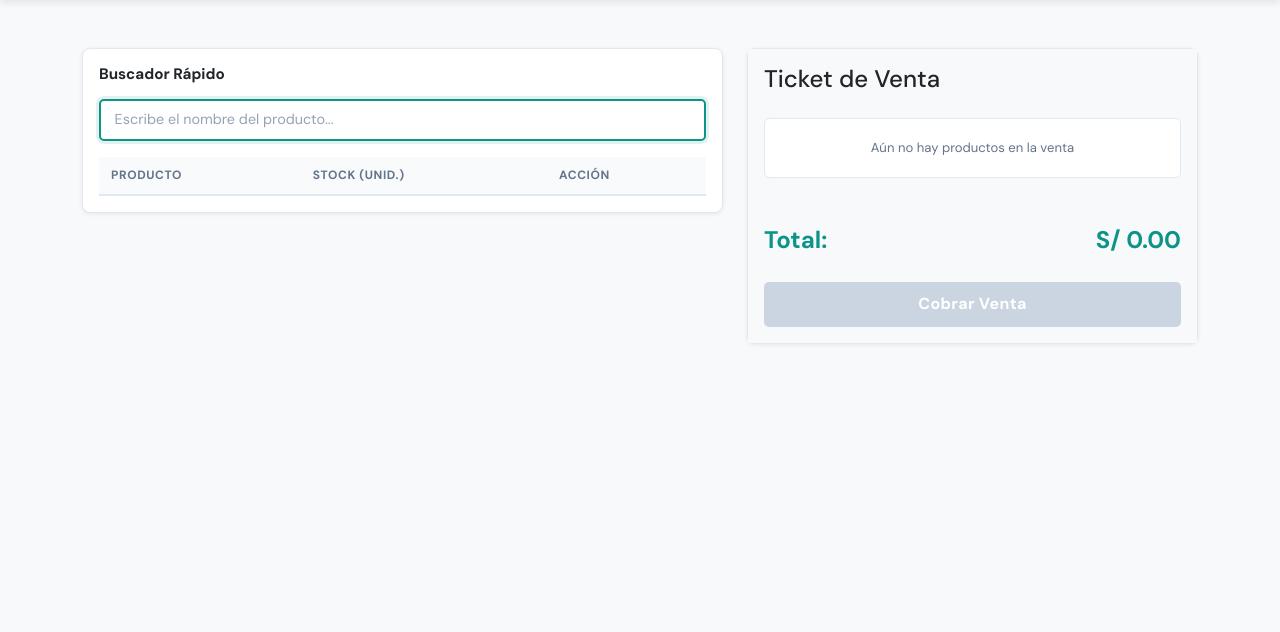
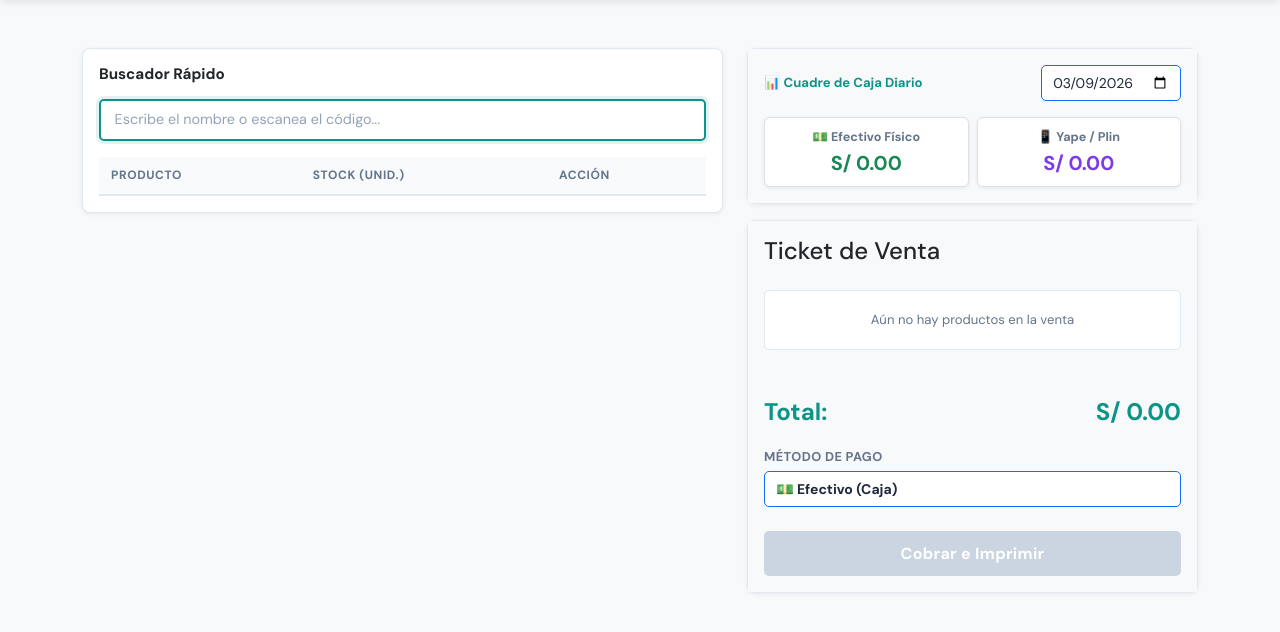
Before and after one commit to JuanCall/Sistema-Control-Inventario-Ventas, a FastAPI app: page /punto_venta in a window 1280 px wide. Shown: the part 56-688 px from the top of the page. Run offline with FastAPI, Linux system fonts and the light colour scheme; the visitor is signed in with stand-in values (Sample User, id 1); data that the repository does not hold is empty.

Commit message:
feat: Escaner de codigo de barras e impresion de ticket de venta

```diff
--- a/app/main.py
+++ b/app/main.py
@@ -74,7 +74,6 @@ def logout(request: Request):
 # --- RUTAS WEB PROTEGIDAS ---
 @app.get("/", tags=["Interfaz Web"])
 def vista_dashboard(request: Request, db: Session = Depends(get_db)):
-    # Protección: Solo el admin puede ver esto
     if "rol" not in request.session:
         return RedirectResponse(url="/login")
     if request.session.get("rol") != "admin":
@@ -84,38 +83,31 @@ def vista_dashboard(request: Request, db: Session = Depends(get_db)):
 
     total_productos = sum(1 for p in productos_preparados if p.activo)
     productos_bajo_stock = sum(1 for p in productos_preparados if p.activo and p.stock_actual < 20)
-
-    ventas = db.query(models.Venta).all()
-    total_ingresos = sum(venta.total_venta for venta in ventas)
-
-    detalles_vendidos = db.query(models.DetalleVenta).all()
-    total_gastos = 0
-    for detalle in detalles_vendidos:
-        producto = next((p for p in productos_preparados if p.id_producto == detalle.id_producto), None)
-        if producto and getattr(producto, 'unidades_por_caja', 0) > 0 and getattr(producto, 'precio_costo_caja', 0):
-            costo_por_unidad = producto.precio_costo_caja / producto.unidades_por_caja
-            total_gastos += (costo_por_unidad * detalle.cantidad_unidades)
-
-    ganancia_neta = total_ingresos - total_gastos
-
     alertas_stock = [p for p in productos_preparados if p.activo and p.stock_actual < 20][:5]
 
-    # Lógica de Alertas de Vencimiento (Próximos 30 días)
     fecha_limite = datetime.now() + timedelta(days=30)
     lotes_por_vencer = db.query(models.Lote).join(models.Producto).filter(
         models.Lote.activo == True,
         models.Lote.fecha_vencimiento <= fecha_limite.date()
     ).order_by(models.Lote.fecha_vencimiento.asc()).all()
 
-    ventas_dia = db.query(
-        func.strftime('%Y-%m-%d', models.Venta.fecha_hora).label("fecha"),
-        func.sum(models.Venta.total_venta).label("total")
-    ).group_by(func.strftime('%Y-%m-%d', models.Venta.fecha_hora)).all()
+    # --- EXTRAER TODA LA DATA CRUDA ---
+    ventas = db.query(models.Venta).all()
+    historial_ventas = []
 
-    ventas_mes = db.query(
-        func.strftime('%Y-%m', models.Venta.fecha_hora).label("fecha"),
-        func.sum(models.Venta.total_venta).label("total")
-    ).group_by(func.strftime('%Y-%m', models.Venta.fecha_hora)).all()
+    for v in ventas:
+        costo_venta = 0
+        for d in v.detalles:
+            prod = next((p for p in productos_preparados if p.id_producto == d.id_producto), None)
+            if prod and getattr(prod, 'unidades_por_caja', 0) > 0:
+                costo_venta += (prod.precio_costo_caja / prod.unidades_por_caja) * d.cantidad_unidades
+
+        historial_ventas.append({
+            "fecha": v.fecha_hora.strftime("%Y-%m-%d"),
+            "ingreso": float(v.total_venta),
+            "costo": float(costo_venta),
+            "metodo": getattr(v, 'metodo_pago', 'Efectivo') or 'Efectivo'
+        })
 
     return templates.TemplateResponse(
         "dashboard.html",
@@ -123,15 +115,9 @@ def vista_dashboard(request: Request, db: Session = Depends(get_db)):
             "request": request,
             "total_productos": total_productos,
             "productos_bajo_stock": productos_bajo_stock,
-            "total_ingresos": total_ingresos,
-            "total_gastos": total_gastos,
-            "ganancia_neta": ganancia_neta,
             "alertas_stock": alertas_stock,
-            "lotes_por_vencer": lotes_por_vencer, # <-- Pasamos la data al HTML
-            "fechas_dia": [v.fecha for v in ventas_dia],
-            "totales_dia": [float(v.total) for v in ventas_dia],
-            "fechas_mes": [v.fecha for v in ventas_mes],
-            "totales_mes": [float(v.total) for v in ventas_mes]
+            "lotes_por_vencer": lotes_por_vencer,
+            "historial_ventas": historial_ventas
         }
     )
 
@@ -150,12 +136,27 @@ def vista_inventario(request: Request, db: Session = Depends(get_db)):
 
 @app.get("/punto_venta", tags=["Interfaz Web"])
 def vista_punto_venta(request: Request, db: Session = Depends(get_db)):
-    # Protección: Debe estar logueado (cajero o admin)
     if "rol" not in request.session:
         return RedirectResponse(url="/login")
 
     lista_productos = preparar_productos_para_html(db)
+
+    # Si es la dueña, le mandamos las ventas para su cuadre de caja
+    historial_ventas = []
+    if request.session.get("rol") == "admin":
+        ventas = db.query(models.Venta).all()
+        for v in ventas:
+            historial_ventas.append({
+                "fecha": v.fecha_hora.strftime("%Y-%m-%d"),
+                "ingreso": float(v.total_venta),
+                "metodo": getattr(v, 'metodo_pago', 'Efectivo') or 'Efectivo'
+            })
+
     return templates.TemplateResponse(
         "punto_venta.html",
-        {"request": request, "productos": lista_productos}
+        {
+            "request": request,
+            "productos": lista_productos,
+            "historial_ventas": historial_ventas # <-- Pasamos la data
+        }
     )
--- a/app/models.py
+++ b/app/models.py
@@ -37,7 +37,8 @@ class Producto(Base):
 
     id_producto = Column(Integer, primary_key=True, index=True, autoincrement=True)
     id_categoria = Column(Integer, ForeignKey("Categorias.id_categoria"))
-    nombre = Column(String(150), nullable=False)
+    codigo_barras = Column(String, unique=True, index=True, nullable=True)
+    nombre = Column(String, index=True)
 
     # Presentaciones y precios de venta al público
     unidades_por_blister = Column(Integer, default=1)
@@ -86,6 +87,7 @@ class Venta(Base):
     id_usuario = Column(Integer, ForeignKey("Usuarios.id_usuario"))
     fecha_hora = Column(DateTime, default=datetime.utcnow)
     total_venta = Column(Float, nullable=False)
+    metodo_pago = Column(String, default="Efectivo")
 
     cajero = relationship("Usuario", back_populates="ventas")
     detalles = relationship("DetalleVenta", back_populates="venta")
--- a/templates/punto_venta.html
+++ b/templates/punto_venta.html
@@ -12,7 +12,7 @@
         <div class="card shadow-sm mb-3">
             <div class="card-body">
                 <h5 class="card-title mb-3">Buscador Rápido</h5>
-                <input type="text" id="buscador" class="form-control mb-3" placeholder="Escribe el nombre del producto..." autofocus>
+                <input type="text" id="buscador" class="form-control mb-3" placeholder="Escribe el nombre o escanea el código..." autofocus>
 
                 <div class="table-responsive" style="max-height: 500px; overflow-y: auto;">
                     <table class="table table-hover align-middle" id="tablaProductos">
@@ -37,8 +37,8 @@
                                             data-pblister="{{ producto.precio_blister or 0 }}"
                                             data-pcaja="{{ producto.precio_caja or 0 }}"
                                             data-ublister="{{ producto.unidades_por_blister }}"
-                                            data-ucaja="{{ producto.unidades_por_caja }}">
-                                        + Agregar
+                                            data-ucaja="{{ producto.unidades_por_caja }}"
+                                            data-codigo="{{ producto.codigo_barras or '' }}"> + Agregar
                                     </button>
                                 </td>
                             </tr>
@@ -52,6 +52,30 @@
     </div>
 
     <div class="col-md-5">
+        {% if request.session.get('rol') == 'admin' %}
+        <div class="card shadow-sm mb-3 border-info">
+            <div class="card-body bg-light pb-2">
+                <div class="d-flex justify-content-between align-items-center mb-3">
+                    <h6 class="fw-bold mb-0 text-primary">📊 Cuadre de Caja Diario</h6>
+                    <input type="date" id="filtro_fecha_caja" class="form-control form-control-sm border-primary" style="width: 140px;">
+                </div>
+                <div class="row g-2 text-center mb-2">
+                    <div class="col-6">
+                        <div class="p-2 bg-white border rounded shadow-sm">
+                            <small class="fw-bold text-muted">💵 Efectivo Físico</small><br>
+                            <span id="caja_efectivo" class="fs-5 fw-bold text-success">S/ 0.00</span>
+                        </div>
+                    </div>
+                    <div class="col-6">
+                        <div class="p-2 bg-white border rounded shadow-sm">
+                            <small class="fw-bold text-muted">📱 Yape / Plin</small><br>
+                            <span id="caja_yape" class="fs-5 fw-bold" style="color: #7c3aed;">S/ 0.00</span>
+                        </div>
+                    </div>
+                </div>
+            </div>
+        </div>
+        {% endif %}
         <div class="card shadow-sm">
             <div class="card-body bg-light">
                 <h4 class="card-title mb-4">Ticket de Venta</h4>
@@ -60,12 +84,20 @@
                     <li class="list-group-item text-center text-muted">Aún no hay productos en la venta</li>
                 </ul>
 
-                <div class="d-flex justify-content-between fs-4 fw-bold text-primary mb-4">
+                <div class="d-flex justify-content-between fs-4 fw-bold text-primary mb-3">
                     <span>Total:</span>
                     <span id="total_venta">S/ 0.00</span>
                 </div>
 
-                <button class="btn btn-primary w-100 btn-lg" id="btn_cobrar" disabled>Cobrar Venta</button>
+                <div class="mb-4">
+                    <label class="form-label text-muted small fw-bold">Método de Pago</label>
+                    <select id="metodo_pago" class="form-select border-primary bg-white fw-bold">
+                        <option value="Efectivo">💵 Efectivo (Caja)</option>
+                        <option value="Yape">📱 Yape / Plin</option>
+                    </select>
+                </div>
+
+                <button class="btn btn-primary w-100 btn-lg" id="btn_cobrar" disabled>Cobrar e Imprimir</button>
             </div>
         </div>
     </div>
@@ -82,11 +114,7 @@
                 <form id="formAgregarCarrito">
                     <div class="mb-3">
                         <label class="form-label">Tipo de Venta</label>
-                        <select class="form-select" id="tipo_venta" required>
-                            <option value="unidad">Por Unidad</option>
-                            <option value="blister">Por Blíster</option>
-                            <option value="caja">Por Caja</option>
-                        </select>
+                        <select class="form-select" id="tipo_venta" required></select>
                     </div>
                     <div class="mb-3">
                         <label class="form-label">Cantidad</label>
@@ -105,42 +133,77 @@
 
 {% block scripts %}
 <script>
-    // Memoria del Punto de Venta
     let carrito = [];
-    let productoActual = {}; // Guardará los datos del producto al que le dimos clic temporalmente
+    // LÓGICA DE CUADRE DE CAJA (SOLO ADMIN)
+    const historialAdmin = {{ historial_ventas | default('[]') | safe }};
+    const filtroCaja = document.getElementById('filtro_fecha_caja');
 
-    // UI Elements
+    if (filtroCaja) {
+        // Poner la fecha de hoy por defecto
+        filtroCaja.value = new Date().toLocaleDateString('en-CA'); // Formato YYYY-MM-DD
+
+        function calcularCajaDia() {
+            let ef = 0, yp = 0;
+            historialAdmin.forEach(v => {
+                if(v.fecha === filtroCaja.value) {
+                    if(v.metodo === 'Yape') yp += v.ingreso;
+                    else ef += v.ingreso;
+                }
+            });
+            document.getElementById('caja_efectivo').innerText = `S/ ${ef.toFixed(2)}`;
+            document.getElementById('caja_yape').innerText = `S/ ${yp.toFixed(2)}`;
+        }
+
+        filtroCaja.addEventListener('change', calcularCajaDia);
+        calcularCajaDia(); // Calcular al cargar la página
+    }
+
+    let productoActual = {};
+
     const carritoUI = document.getElementById('carrito_compras');
     const totalUI = document.getElementById('total_venta');
     const btnCobrar = document.getElementById('btn_cobrar');
     const buscador = document.getElementById('buscador');
 
-    // Modal Elements
     const modalVenta = new bootstrap.Modal(document.getElementById('modalOpcionesVenta'));
     const formAgregar = document.getElementById('formAgregarCarrito');
     const selectTipoVenta = document.getElementById('tipo_venta');
     const labelPrecioDinamico = document.getElementById('precio_dinamico');
 
-    // === BUSCADOR EN TIEMPO REAL ===
-    buscador.addEventListener('keyup', function() {
+    // === BUSCADOR Y LECTOR DE CÓDIGO DE BARRAS ===
+    buscador.addEventListener('keyup', function(e) {
+        if (e.key === 'Enter') {
+            const codigoEscaneado = this.value.trim();
+            if (codigoEscaneado === '') return;
+            let productoEncontrado = false;
+
+            document.querySelectorAll('.btn-pre-agregar').forEach(btn => {
+                if (btn.getAttribute('data-codigo') === codigoEscaneado) {
+                    btn.click();
+                    productoEncontrado = true;
+                }
+            });
+
+            if (productoEncontrado) {
+                this.value = '';
+                document.querySelectorAll('#tablaProductos tbody tr').forEach(fila => fila.style.display = '');
+            } else {
+                alert("Producto no encontrado o código incorrecto.");
+            }
+            return;
+        }
+
         const filtro = this.value.toLowerCase();
         const filas = document.querySelectorAll('#tablaProductos tbody tr');
-
         filas.forEach(fila => {
             const textoFila = fila.innerText.toLowerCase();
-            // Si el texto de la fila incluye lo que escribimos, la mostramos, sino la ocultamos
-            if(textoFila.includes(filtro)) {
-                fila.style.display = '';
-            } else {
-                fila.style.display = 'none';
-            }
+            fila.style.display = textoFila.includes(filtro) ? '' : 'none';
         });
     });
 
     // === AL HACER CLIC EN "+ AGREGAR" ===
     document.querySelectorAll('.btn-pre-agregar').forEach(btn => {
         btn.addEventListener('click', function() {
-            // Guardamos todos los datos del botón en nuestra variable temporal
             productoActual = {
                 id: parseInt(this.getAttribute('data-id')),
                 nombre: this.getAttribute('data-nombre'),
@@ -151,41 +214,25 @@
                 u_caja: parseInt(this.getAttribute('data-ucaja'))
             };
 
-            // Preparamos el Modal
             document.getElementById('modalProductoNombre').innerText = productoActual.nombre;
             document.getElementById('cantidad_venta').value = 1;
 
-            // --- LÓGICA INTELIGENTE PARA EL SELECTOR ---
-            selectTipoVenta.innerHTML = ''; // Limpiamos las opciones viejas
+            selectTipoVenta.innerHTML = '';
+            if (productoActual.p_unidad > 0) selectTipoVenta.add(new Option('Por Unidad', 'unidad'));
+            if (productoActual.p_blister > 0 && productoActual.u_blister > 1) selectTipoVenta.add(new Option('Por Blíster', 'blister'));
+            if (productoActual.p_caja > 0 && productoActual.u_caja > 1) selectTipoVenta.add(new Option('Por Caja', 'caja'));
 
-            // 1. Siempre mostramos la opción Unidad (si tiene precio)
-            if (productoActual.p_unidad > 0) {
-                selectTipoVenta.add(new Option('Por Unidad', 'unidad'));
-            }
-
-            // 2. Mostramos Blíster SOLO si se configuró un precio y vienen más de 1 unidad
-            if (productoActual.p_blister > 0 && productoActual.u_blister > 1) {
-                selectTipoVenta.add(new Option('Por Blíster', 'blister'));
-            }
-
-            // 3. Mostramos Caja SOLO si se configuró un precio y trae más de 1 unidad
-            if (productoActual.p_caja > 0 && productoActual.u_caja > 1) {
-                selectTipoVenta.add(new Option('Por Caja', 'caja'));
-            }
-
-            // Seleccionamos la primera opción disponible por defecto
-            if(selectTipoVenta.options.length > 0) {
-                selectTipoVenta.selectedIndex = 0;
-            }
-
+            if(selectTipoVenta.options.length > 0) selectTipoVenta.selectedIndex = 0;
             actualizarPrecioDinamico();
 
-            // Abrimos el Modal
             modalVenta.show();
+            setTimeout(() => {
+                document.getElementById('cantidad_venta').focus();
+                document.getElementById('cantidad_venta').select();
+            }, 500);
         });
     });
 
-    // Actualizar el texto del precio cuando cambiamos de unidad a caja
     selectTipoVenta.addEventListener('change', actualizarPrecioDinamico);
     function actualizarPrecioDinamico() {
         let precio = 0;
@@ -195,30 +242,17 @@
         labelPrecioDinamico.innerText = `S/ ${precio.toFixed(2)}`;
     }
 
-    // === AL CONFIRMAR LA CANTIDAD EN EL MODAL ===
     formAgregar.addEventListener('submit', function(e) {
         e.preventDefault();
-
         const tipo = selectTipoVenta.value;
         const cantidadInput = parseInt(document.getElementById('cantidad_venta').value);
-
-        let precioCobrado = 0;
-        let unidadesRealesARestar = 0;
+        let precioCobrado = 0, unidadesRealesARestar = 0;
         let etiquetaNombre = `${productoActual.nombre} (${tipo})`;
 
-        // Matemáticas lógicas según el tipo
-        if (tipo === 'unidad') {
-            precioCobrado = productoActual.p_unidad;
-            unidadesRealesARestar = cantidadInput; // 1 unidad = 1 stock
-        } else if (tipo === 'blister') {
-            precioCobrado = productoActual.p_blister;
-            unidadesRealesARestar = cantidadInput * productoActual.u_blister; // 2 blisters * 10 = 20 stock
-        } else if (tipo === 'caja') {
-            precioCobrado = productoActual.p_caja;
-            unidadesRealesARestar = cantidadInput * productoActual.u_caja; // 1 caja * 100 = 100 stock
-        }
+        if (tipo === 'unidad') { precioCobrado = productoActual.p_unidad; unidadesRealesARestar = cantidadInput; }
+        else if (tipo === 'blister') { precioCobrado = productoActual.p_blister; unidadesRealesARestar = cantidadInput * productoActual.u_blister; }
+        else if (tipo === 'caja') { precioCobrado = productoActual.p_caja; unidadesRealesARestar = cantidadInput * productoActual.u_caja; }
 
-        // Revisamos si el producto ya está en el ticket (con la misma presentación)
         const itemExistente = carrito.find(item => item.id_producto === productoActual.id && item.tipo === tipo);
 
         if (itemExistente) {
@@ -230,29 +264,26 @@
                 id_producto: productoActual.id,
                 nombre_display: etiquetaNombre,
                 tipo: tipo,
-                cantidad_input: cantidadInput, // Lo que ve el cajero (ej. 2 blisters)
-                unidades_restar: unidadesRealesARestar, // Lo que Python restará (ej. 20 unidades)
+                cantidad_input: cantidadInput,
+                unidades_restar: unidadesRealesARestar,
                 precio_cobrado: precioCobrado,
                 subtotal: cantidadInput * precioCobrado
             });
         }
-
         actualizarTicket();
-        modalVenta.hide(); // Cerramos la ventana
+        modalVenta.hide();
+        setTimeout(() => buscador.focus(), 500);
     });
 
-    // === FUNCIONES DEL TICKET (Igual que antes pero usando nuestros nuevos datos) ===
     function actualizarTicket() {
         carritoUI.innerHTML = '';
         let total = 0;
-
         if (carrito.length === 0) {
             carritoUI.innerHTML = '<li class="list-group-item text-center text-muted">Aún no hay productos en la venta</li>';
             btnCobrar.disabled = true;
             totalUI.innerText = 'S/ 0.00';
             return;
         }
-
         carrito.forEach((item, index) => {
             total += item.subtotal;
             carritoUI.innerHTML += `
@@ -268,7 +299,6 @@
                 </li>
             `;
         });
-
         totalUI.innerText = `S/ ${total.toFixed(2)}`;
         btnCobrar.disabled = false;
     }
@@ -278,29 +308,68 @@
         actualizarTicket();
     };
 
+    // === NUEVA FUNCIÓN: IMPRIMIR TICKET TÉRMICO ===
+    function imprimirTicket(carritoDatos, total, metodo) {
+        const fecha = new Date().toLocaleString('es-PE');
+        let ventana = window.open('', 'Imprimir Ticket', 'width=400,height=600');
+
+        let html = `
+        <html><head>
+        <style>
+            body { font-family: 'Courier New', Courier, monospace; font-size: 12px; margin: 0; padding: 10px; width: 58mm; color: #000; }
+            h3 { text-align: center; margin: 0 0 5px 0; font-size: 15px; }
+            .centro { text-align: center; }
+            .derecha { text-align: right; }
+            .linea { border-bottom: 1px dashed #000; margin: 5px 0; }
+            table { width: 100%; border-collapse: collapse; font-size: 12px; }
+            td { padding: 3px 0; vertical-align: top; }
+            .total { font-weight: bold; font-size: 14px; margin-top: 5px; }
+        </style>
+        </head><body>
+            <h3>BOTICA -----</h3>
+            <div class="centro">Máncora - Piura<br>Ticket de Venta<br>${fecha}</div>
+            <div class="linea"></div>
+            <table>
+                <tr><td><b>Cant. Prod.</b></td><td class="derecha"><b>Importe</b></td></tr>
+        `;
+
+        carritoDatos.forEach(item => {
+            html += `<tr><td>${item.cantidad_input}x ${item.nombre_display}</td><td class="derecha">S/ ${item.subtotal.toFixed(2)}</td></tr>`;
+        });
+
+        html += `
+            </table>
+            <div class="linea"></div>
+            <div class="derecha total">TOTAL: S/ ${total.toFixed(2)}</div>
+            <div class="derecha">Pago con: <b>${metodo}</b></div>
+            <div class="linea"></div>
+            <div class="centro"><br>¡Gracias por su preferencia!<br>Vuelva pronto</div>
+        </body></html>
+        `;
+
+        ventana.document.write(html);
+        ventana.document.close();
+        ventana.focus();
+        ventana.print();
+        ventana.close();
+    }
+
     // === ENVIAR VENTA AL SERVIDOR ===
     btnCobrar.addEventListener('click', async () => {
-        // Armamos el paquete. Python SOLO necesita saber cuántas unidades REALES restar.
-        // Convertimos todo a "unidades base" para mandarlo a FastApi.
+        const metodoSeleccionado = document.getElementById('metodo_pago').value;
+        const totalVenta = carrito.reduce((sum, item) => sum + item.subtotal, 0);
 
         let detallesUnificados = [];
-
         carrito.forEach(item => {
-            // Si el mismo producto se cobró en blíster y unidad, los sumamos para Python
             let existente = detallesUnificados.find(d => d.id_producto === item.id_producto);
-            if (existente) {
-                existente.cantidad += item.unidades_restar;
-            } else {
-                detallesUnificados.push({
-                    id_producto: item.id_producto,
-                    cantidad: item.unidades_restar
-                });
-            }
+            if (existente) existente.cantidad += item.unidades_restar;
+            else detallesUnificados.push({ id_producto: item.id_producto, cantidad: item.unidades_restar });
         });
 
         const payload = {
             id_usuario: 1,
-            detalles: detallesUnificados
+            detalles: detallesUnificados,
+            metodo_pago: metodoSeleccionado // <-- Enviamos el método de pago
         };
 
         const response = await fetch('/ventas/', {
@@ -310,7 +379,9 @@
         });
 
         if (response.ok) {
-            alert('¡Venta registrada! El stock se ha restado correctamente.');
+            // Imprimimos el ticket antes de recargar
+            imprimirTicket(carrito, totalVenta, metodoSeleccionado);
+            alert('¡Venta registrada exitosamente!');
             window.location.reload();
         } else {
             alert('Error al registrar la venta. Verifica el stock.');
```
Also changed, not shown: app/routes.py (+10 -8 lines), poblar_bd.py (+23 -14 lines), templates/dashboard.html (+82 -96 lines), templates/inventario.html (+28 -22 lines).
